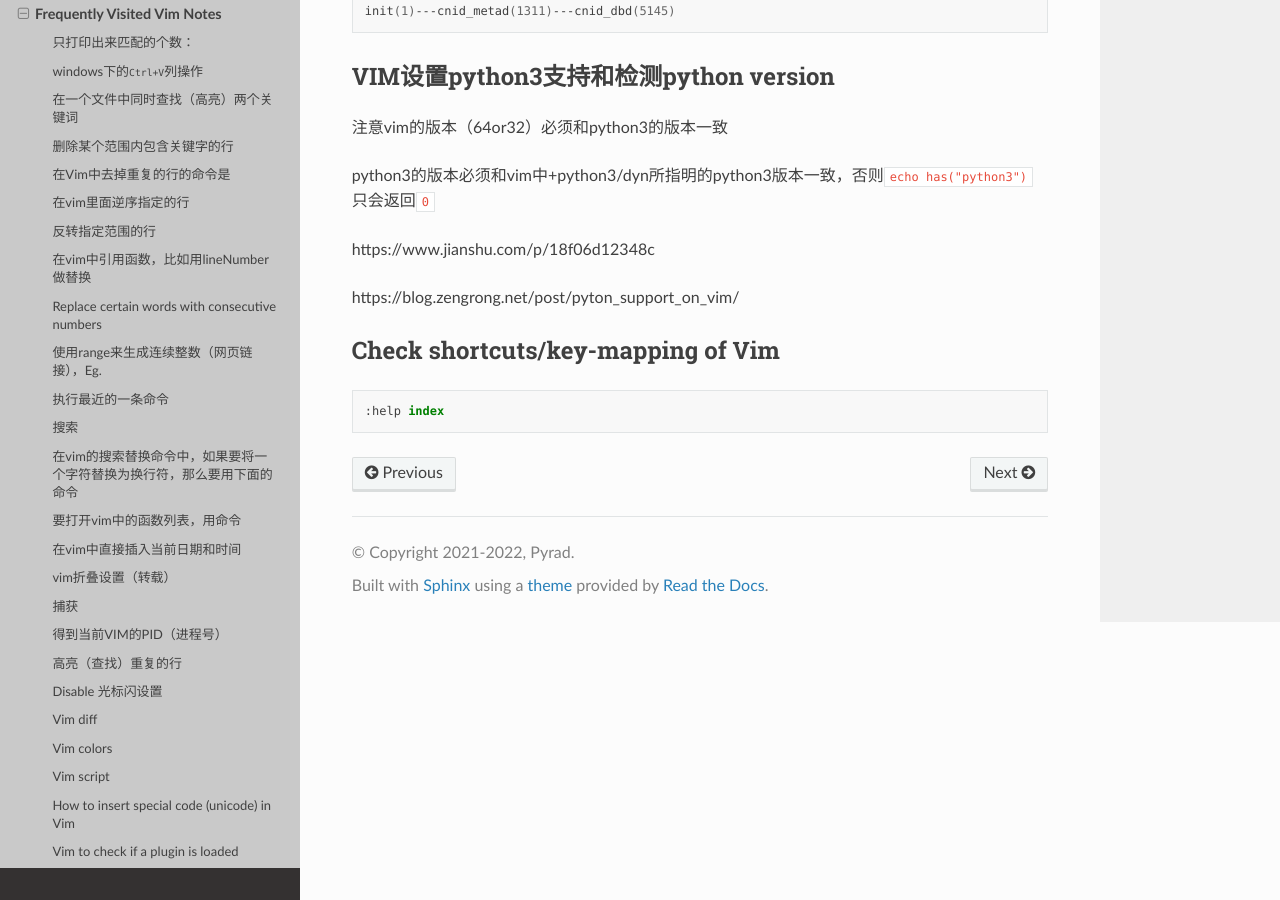
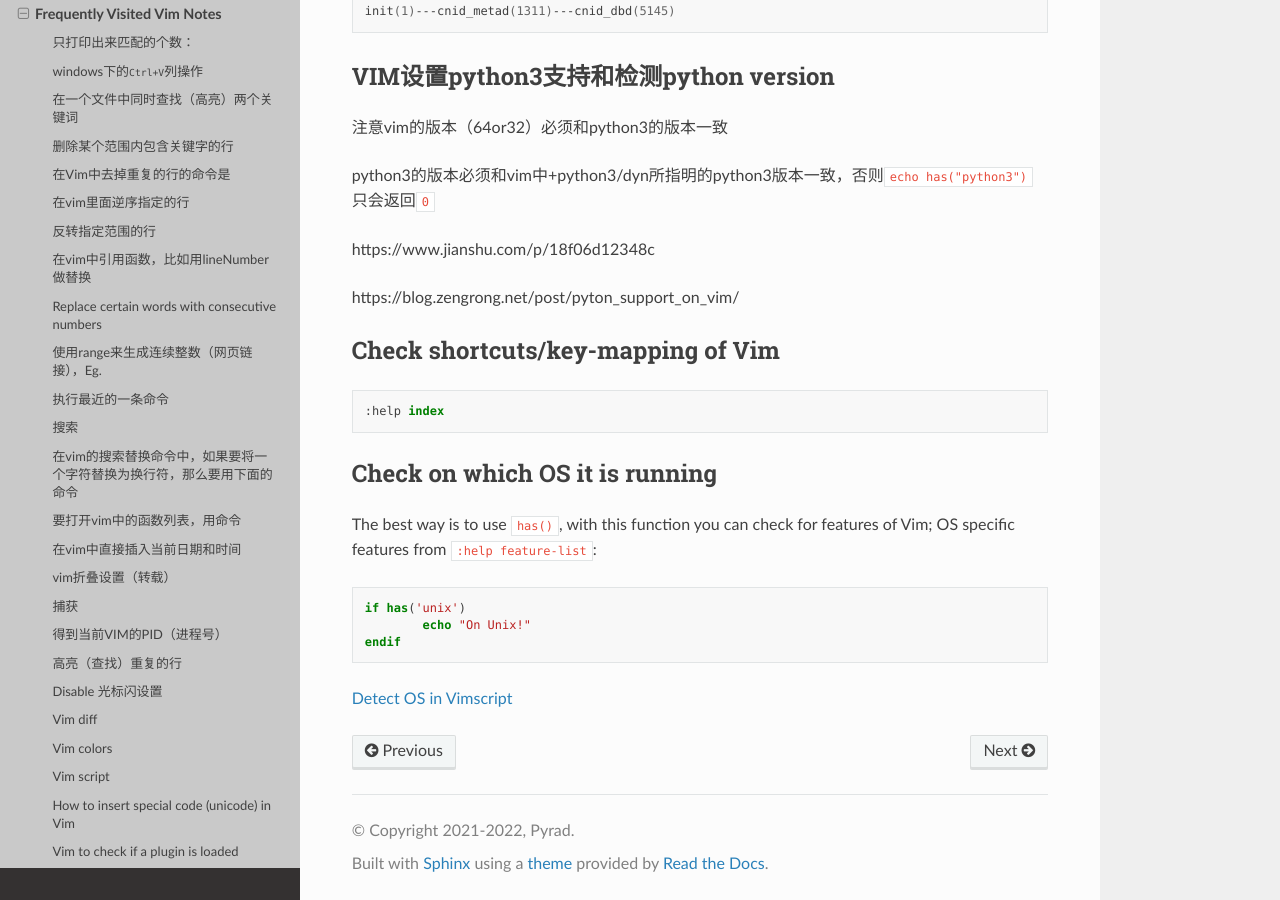
Before and after one commit to Pyrad/pyradnotes, a Sphinx documentation site: the page built from source/Vim/vim.md, in a window 1280 px wide and 900 px high, scrolled down 8000 px. Built offline with Sphinx 7.4.7 and the Read the Docs theme 2.0.0, drawn with Linux system fonts in a browser that asks for light colours.

Commit message:
Detect OS in Vimscript

````diff
--- a/source/Vim/vim.md
+++ b/source/Vim/vim.md
@@ -381,3 +381,17 @@ https://blog.zengrong.net/post/pyton_support_on_vim/
 ```vim
 :help index
 ```
+
+
+
+## Check on which OS it is running
+
+The best way is to use [`has()`](http://vimhelp.appspot.com/eval.txt.html#has()), with this function you can check for features of Vim; OS specific features from [`:help feature-list`](http://vimhelp.appspot.com/eval.txt.html#feature-list):
+
+```vim
+if has('unix')
+	echo "On Unix!"
+endif
+```
+
+[Detect OS in Vimscript](https://vi.stackexchange.com/questions/2572/detect-os-in-vimscript)
````
